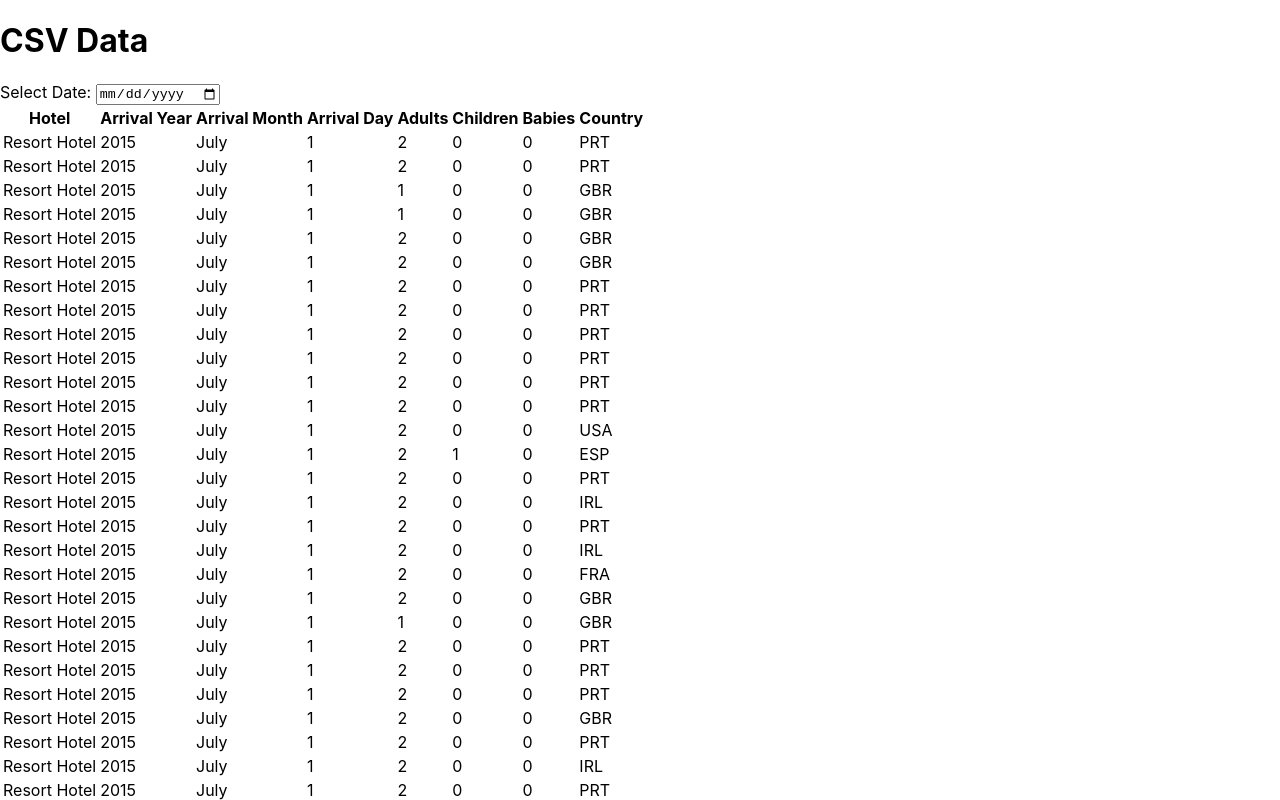
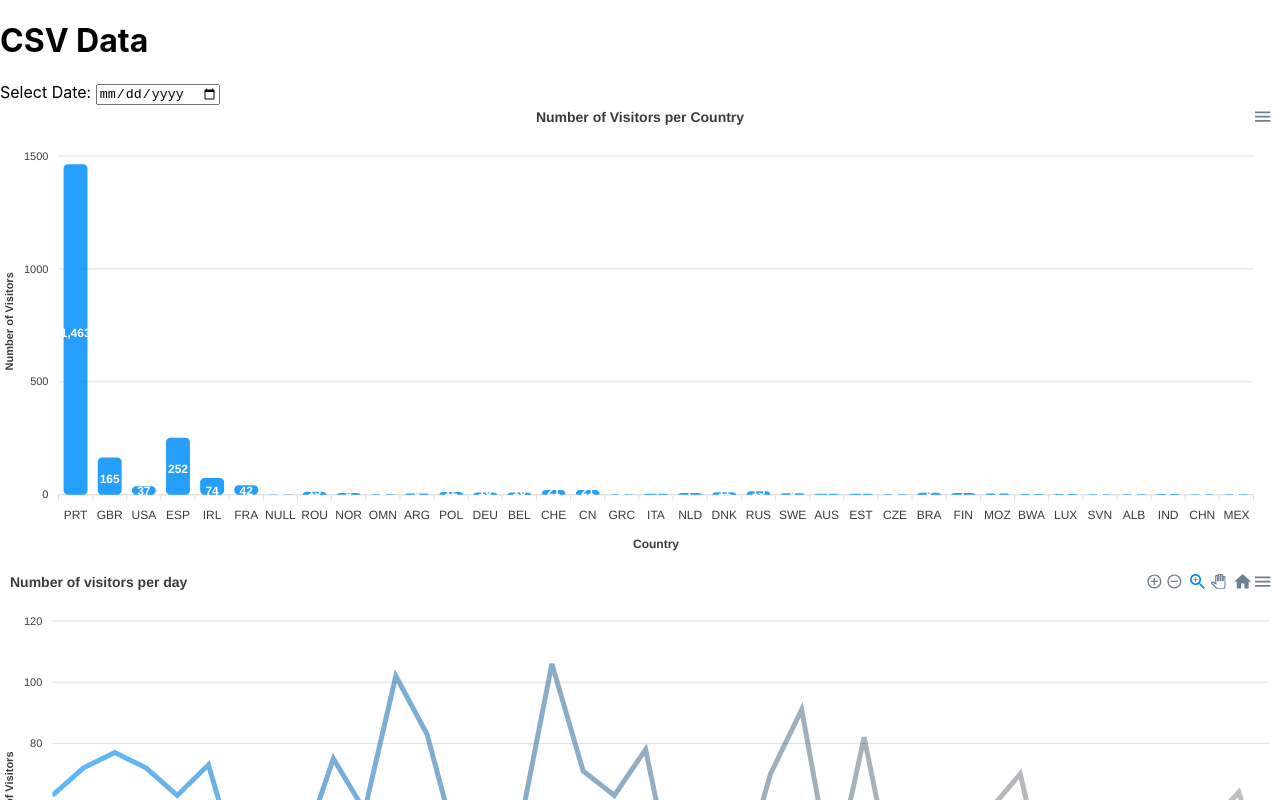
Before and after one commit to El-Drago11/WaterdipAi, a React (Create React App) app: page / in a window 1280 px wide. Shown: the top 800 px of the page. Built offline with nearby package versions, Linux system fonts and the light colour scheme.

Commit message:
Added column chart and Timeseries chart

```diff
--- a/package.json
+++ b/package.json
@@ -3,11 +3,14 @@
   "version": "0.1.0",
   "private": true,
   "dependencies": {
+    "@reduxjs/toolkit": "^2.3.0",
     "@testing-library/jest-dom": "^5.17.0",
     "@testing-library/react": "^13.4.0",
     "@testing-library/user-event": "^13.5.0",
+    "apexcharts": "^3.41.0",
     "papaparse": "^5.4.1",
     "react": "^18.3.1",
+    "react-apexcharts": "^1.4.0",
     "react-dom": "^18.3.1",
     "react-scripts": "5.0.1",
     "web-vitals": "^2.1.4"
--- a/src/App.js
+++ b/src/App.js
@@ -1,9 +1,16 @@
-import React from 'react'
-import GetUserData from './GetUserData'
+import React, { useState } from 'react'
+import GetUserData from './CSVfileReader/GetUserData'
+import ColumnChart from './Charts/ColumnChart'
+import TimeSeriesChart from './Charts/TimeSeriesChart';
 const App = () => {
+
+  const [filterData,setFilteredData] = useState([]);
+
   return (
     <div>
-      <GetUserData/>
+      <GetUserData getFilterData={setFilteredData}/>
+      <ColumnChart onFilterData={filterData}/>
+      <TimeSeriesChart onFilterData={filterData}/>
     </div>
   )
 }
--- a/src/GetUserData.js
+++ b/src/CSVfileReader/GetUserData.js
@@ -2,10 +2,10 @@ import React, { useEffect, useState } from 'react';
 import Papa from 'papaparse';
 import { useRef } from 'react';
 
-const GetUserData = () => {
+const GetUserData = ({getFilterData}) => {
   const [data, setData] = useState([]);
   const selectedDate =  useRef();
-  const [filteredData, setFilteredData] = useState([]);
+  // const [filteredData, setFilteredData] = useState([]);
 
   useEffect(() => {
     // Fetch the CSV file from the public folder
@@ -16,9 +16,9 @@ const GetUserData = () => {
           header: true,
           skipEmptyLines: true,
           complete: (results) => {
-            console.log('Parsed Results:', results.data);
+            // console.log('Parsed Results:', results.data);
             setData(results.data);
-            setFilteredData(results.data); // Set initial filtered data to the full dataset
+            getFilterData(results.data); // Set initial filtered data to the full dataset
           },
           error: (error) => {
             console.error('Error parsing CSV:', error);
@@ -58,15 +58,15 @@ const GetUserData = () => {
          default: monthName = ""; break;
        }
 
-      console.log("User Input : ",year+'-'+monthName+'-'+day)
+      // console.log("User Input : ",year+'-'+monthName+'-'+day)
 
       const filtered = data.filter(row =>
         row.arrival_date_year == year.trim() && row.arrival_date_month == monthName.trim() && row.arrival_date_day_of_month == day.trim()
       );
 
-      setFilteredData(filtered);
+      getFilterData(filtered);
     } else {
-      setFilteredData(data); // Reset to full data if no date selected
+      getFilterData(data); // Reset to full data if no date selected
     }
   };
 
@@ -74,7 +74,7 @@ const GetUserData = () => {
   const handleKeyPress = (event) => {
     if (event.key === 'Enter') {
       const dateValue = selectedDate.current.value
-      console.log("Entred Date : ",dateValue);
+      // console.log("Entred Date : ",dateValue);
       filterDataByDate(dateValue);
     }
   };
@@ -84,7 +84,7 @@ const GetUserData = () => {
       <h1>CSV Data</h1>
       <label>Select Date: </label>
       <input type="date" ref={selectedDate} onKeyDown={handleKeyPress}/>
-      <table>
+      {/* <table>
         <thead>
           <tr>
             <th>Hotel</th>
@@ -117,7 +117,7 @@ const GetUserData = () => {
             </tr>
           )}
         </tbody>
-      </table>
+      </table> */}
     </div>
   );
 };
--- /dev/null
+++ b/src/Charts/ColumnChart.js
@@ -0,0 +1,86 @@
+import React from 'react';
+import Chart from 'react-apexcharts';
+
+const ColumnChart = ({onFilterData}) => {
+
+    console.log("Filer data : ", onFilterData)
+
+    const countryVisitorCounts = onFilterData.reduce((acc, record) => {
+
+        //step1: Get the details from the current record
+        // if the country name is missing data
+        const country = record.country || "Unknown";
+        const adults = parseInt(record.adults, 10) || 0;
+        const children = parseInt(record.children, 10) || 0;
+        const babies = parseInt(record.babies, 10) || 0;
+        const totalVisitors = adults + children + babies;
+
+        //step2: check if the current country record is present
+        if (!acc[country]) {
+            //if not create that country record
+            acc[country] = 0;
+        }
+
+        //step3: add the totalVisitor to the record
+        acc[country] += totalVisitors;
+
+        return acc;
+    }, {});
+
+    console.log("Data for chart : ",countryVisitorCounts)
+
+    //Will give the array of the keys present in the object
+    const countries = Object.keys(countryVisitorCounts);
+
+    //Will give the array of the values present in the object
+    const visitors = Object.values(countryVisitorCounts);
+
+    // ApexCharts options
+    const options = {
+        chart: {
+            id: 'country-visitors',
+            type: 'bar',
+        },
+        plotOptions: {
+            bar: {
+                borderRadius: 4,
+                horizontal: false,
+            },
+        },
+        dataLabels: {
+            enabled: true,
+            formatter: (val) => val.toLocaleString(), // Format numbers with commas
+        },
+        xaxis: {
+            categories: countries,
+            title: {
+                text: 'Country',
+            },
+        },
+        yaxis: {
+            title: {
+                text: 'Number of Visitors',
+            },
+        },
+        title: {
+            text: 'Number of Visitors per Country',
+            align: 'center',
+        },
+    };
+
+    const series = [
+        {
+            name: 'Visitors',
+            data: visitors,
+        },
+    ];
+
+
+    return (
+        <div id='chart'>
+            <Chart options={options} series={series} type="bar" height={450} />
+        </div>
+    );
+};
+
+export default ColumnChart;
--- /dev/null
+++ b/src/Charts/TimeSeriesChart.js
@@ -0,0 +1,104 @@
+import React from 'react';
+import Chart from 'react-apexcharts';
+
+const TimeSeriesChart = ({ onFilterData }) => {
+    console.log("Filter data: ", onFilterData);
+
+    const timeSeriesData = onFilterData.reduce((acc, record) => {
+        //Step1: Ensure two digits
+        const day = record.arrival_date_day_of_month.padStart(2, '0');
+
+        //Step2: get the month
+        const month = new Date(Date.parse(record.arrival_date_month + " 1, 2020")).getMonth() + 1; // Get month index (1-12)
+
+        //step3: get the year
+        const year = record.arrival_date_year;
+
+        //step4: create Format: YYYY-MM-DD
+        const date = `${year}-${month.toString().padStart(2, '0')}-${day}`;
+
+        const adults = parseInt(record.adults, 10) || 0;
+        const children = parseInt(record.children, 10) || 0;
+        const babies = parseInt(record.babies, 10) || 0;
+        const totalVisitors = adults + children + babies;
+
+        // Create or update the entry for the date
+        if (!acc[date]) {
+            acc[date] = 0;
+        }
+        acc[date] += totalVisitors;
+
+        return acc;
+    }, {});
+
+    console.log("Data for chart: ", timeSeriesData);
+
+    // Prepare data for the chart
+    const dates = Object.keys(timeSeriesData);
+    const visitors = Object.values(timeSeriesData);
+
+    // ApexCharts options
+    const options = {
+        chart: {
+            type: 'area',
+            stacked: false,
+            height: 350,
+            zoom: {
+                type: 'x',
+                enabled: true,
+                autoScaleYaxis: true
+            },
+            toolbar: {
+                autoSelected: 'zoom'
+            }
+        },
+        dataLabels: {
+            enabled: false,
+        },
+        markers: {
+            size: 0,
+        },
+        xaxis: {
+            type:'datetime',
+            categories: dates,
+
+        },
+        yaxis: {
+            title: {
+                text: 'Number of Visitors',
+            },
+        },
+        title: {
+            text: 'Number of visitors per day',
+            align: 'left',
+        },
+        fill: {
+            type: 'gradient',
+            gradient: {
+                shadeIntensity: 1,
+                inverseColors: false,
+                opacityFrom: 0.8,
+                opacityTo: 0.5,
+                stops: [0, 90, 100]
+            },
+        },
+        tooltip: {
+            shared: false,
+        }
+    };
+
+    const series = [
+        {
+            name: 'Visitors',
+            data: visitors,
+        },
+    ];
+
+    return (
+        <div id='chart'>
+            <Chart options={options} series={series} type="line" height={450} />
+        </div>
+    );
+}
+
+export default TimeSeriesChart;
--- a/src/index.js
+++ b/src/index.js
@@ -7,7 +7,7 @@ import reportWebVitals from './reportWebVitals';
 const root = ReactDOM.createRoot(document.getElementById('root'));
 root.render(
   <React.StrictMode>
-    <App />
+      <App />
   </React.StrictMode>
 );
 
```
Also changed, not shown: 1 other file (tests, documents, lock files or other folders).
